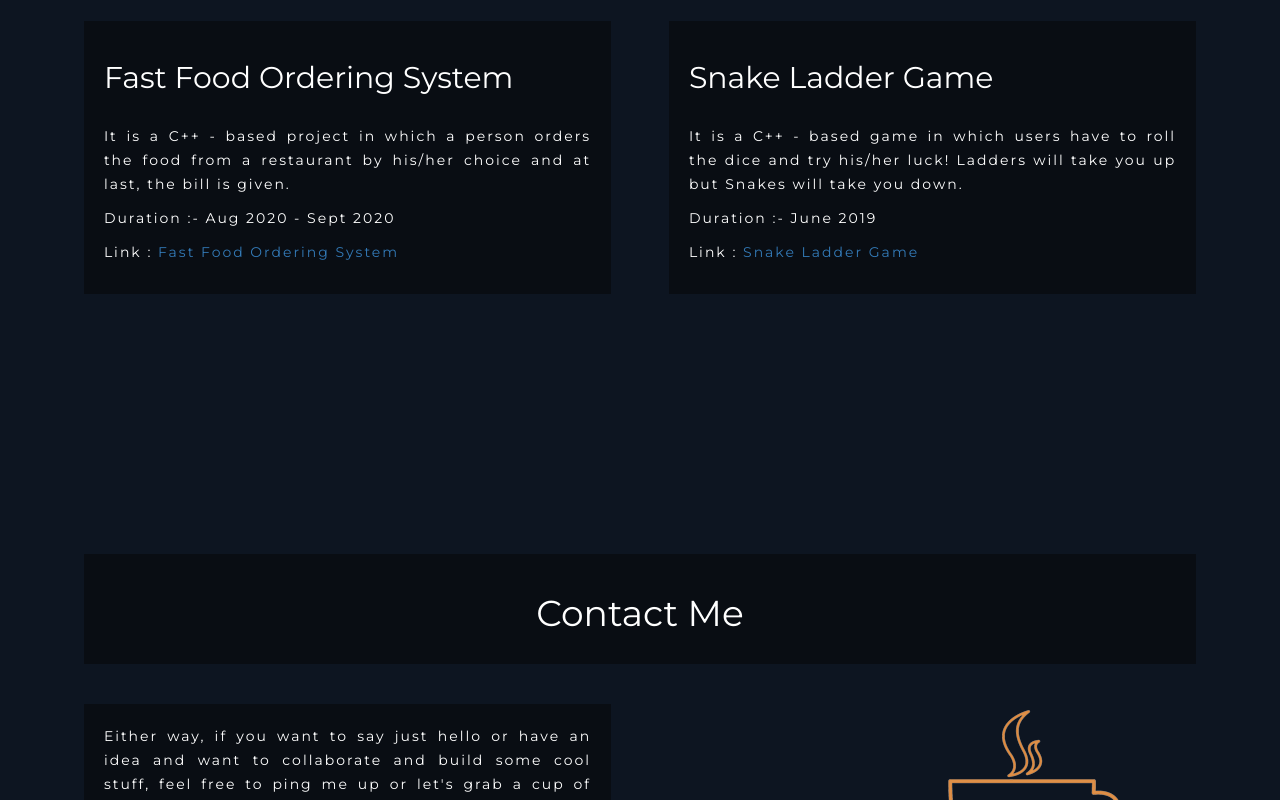
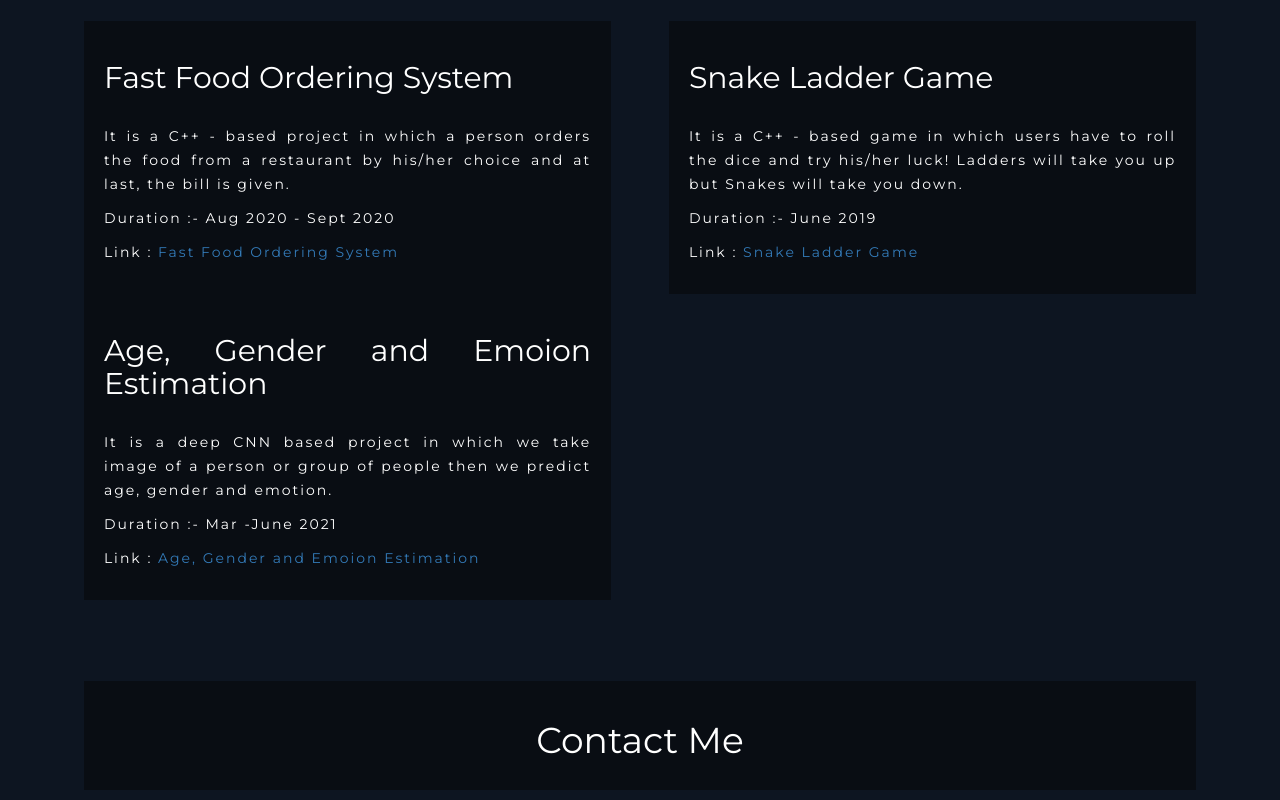
Before and after one commit to praveengupta1701/praveengupta1701.github.io, a plain HTML site: page index.html in a window 1280 px wide. Shown: the part 3566-4366 px from the top of the page. Drawn offline with nearby package versions, Linux system fonts and the light colour scheme; a script that the page names is missing.

Commit message:
Update index.html

```diff
--- a/index.html
+++ b/index.html
@@ -135,7 +135,7 @@
                     <br/>
                     <h4 style="color: white;">
                     <ul  class="text-justify" style="color: white;">
-                        <li>B-Tech* with an aggregate 78.5% from ABES Engineering College in Computer Science and Engineering (2017-21).<br></li>
+                        <li>B-Tech with an aggregate 75% from ABES Engineering College(Ghaziabad) in Computer Science and Engineering (2017-21).<br></li>
                         <br>
                       <li>12th with an aggregate 92.2% from Lucknow Public School (2016-17). <br></li>
                       <br>
@@ -218,6 +218,18 @@
                         Duration :- June 2019
                     </p>
                     <p>Link : <a href="https://github.com/praveengupta1701/project" style="text-decoration:none" target="_blank">Snake Ladder Game</a></p>
+                </div>
+            </div>
+          <br>
+          <div class="col-md-6">
+                <div class="text-justify box">
+                    <h2>Age, Gender and Emoion Estimation</h2>
+                    <br/>
+                    <p>It is a deep CNN based project in which we take image of a person or group of people then we predict age, gender and emotion.</p>
+                    <p>
+                        Duration :- Mar -June 2021
+                    </p>
+                    <p>Link : <a href="https://github.com/praveengupta1701/project" style="text-decoration:none" target="_blank">Age, Gender and Emoion Estimation</a></p>
                 </div>
             </div>
         </div>
```
